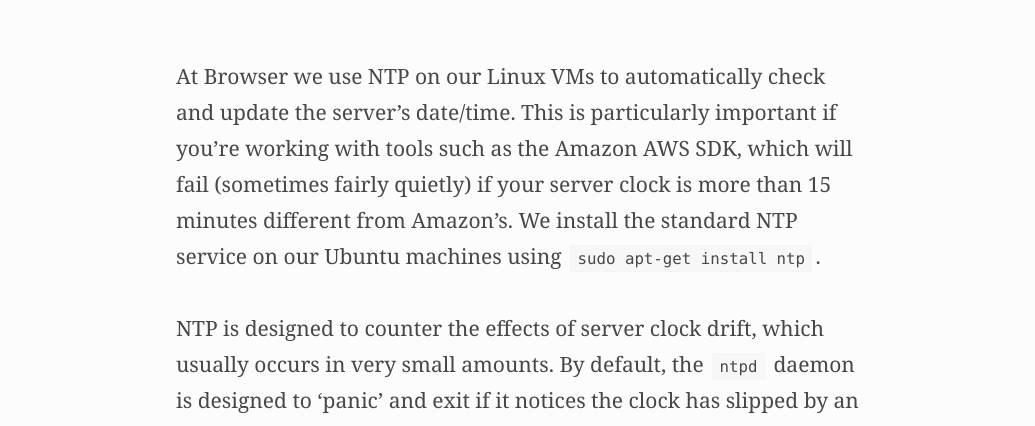
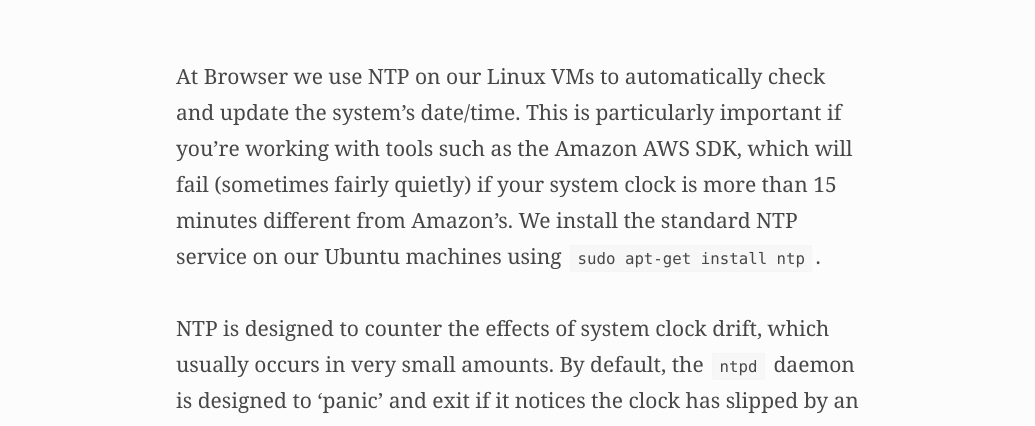
Before and after one commit to mattsenior/mattsenior.com, a Jekyll site: the page built from _posts/2014-01-24-allow-ntp-to-sync-your-vms-clock-after-host-machine-sleep.markdown, in a window 1280 px wide. Shown: the part 560-986 px from the top of the page, without its empty margins (122-1157 px from the left). Built offline with Jekyll 4.4.1, drawn with Linux system fonts in a browser that asks for light colours; some web fonts are replaced; Markdown is read by kramdown in place of the engine named in the settings.

Commit message:
Change server for system

```diff
--- a/_posts/2014-01-24-allow-ntp-to-sync-your-vms-clock-after-host-machine-sleep.markdown
+++ b/_posts/2014-01-24-allow-ntp-to-sync-your-vms-clock-after-host-machine-sleep.markdown
@@ -3,9 +3,9 @@ layout: article
 title: "Allow NTP to sync your VM’s clock after host machine sleep"
 ---
 
-At Browser we use NTP on our Linux VMs to automatically check and update the server’s date/time. This is particularly important if you’re working with tools such as the Amazon AWS SDK, which will fail (sometimes fairly quietly) if your server clock is more than 15 minutes different from Amazon’s. We install the standard NTP service on our Ubuntu machines using `sudo apt-get install ntp`.
+At Browser we use NTP on our Linux VMs to automatically check and update the system’s date/time. This is particularly important if you’re working with tools such as the Amazon AWS SDK, which will fail (sometimes fairly quietly) if your system clock is more than 15 minutes different from Amazon’s. We install the standard NTP service on our Ubuntu machines using `sudo apt-get install ntp`.
 
-NTP is designed to counter the effects of server clock drift, which usually occurs in very small amounts. By default, the `ntpd` daemon is designed to ‘panic’ and exit if it notices the clock has slipped by an abnormally large amount (1000 seconds by default).
+NTP is designed to counter the effects of system clock drift, which usually occurs in very small amounts. By default, the `ntpd` daemon is designed to ‘panic’ and exit if it notices the clock has slipped by an abnormally large amount (1000 seconds by default).
 
 This becomes a problem when you’re running NTP on a VM and you want to put your host machine to sleep—when you arrive back from lunch or come into work the next day, you’ll find the VM clock is many hours behind and unable to recover.
 
```
